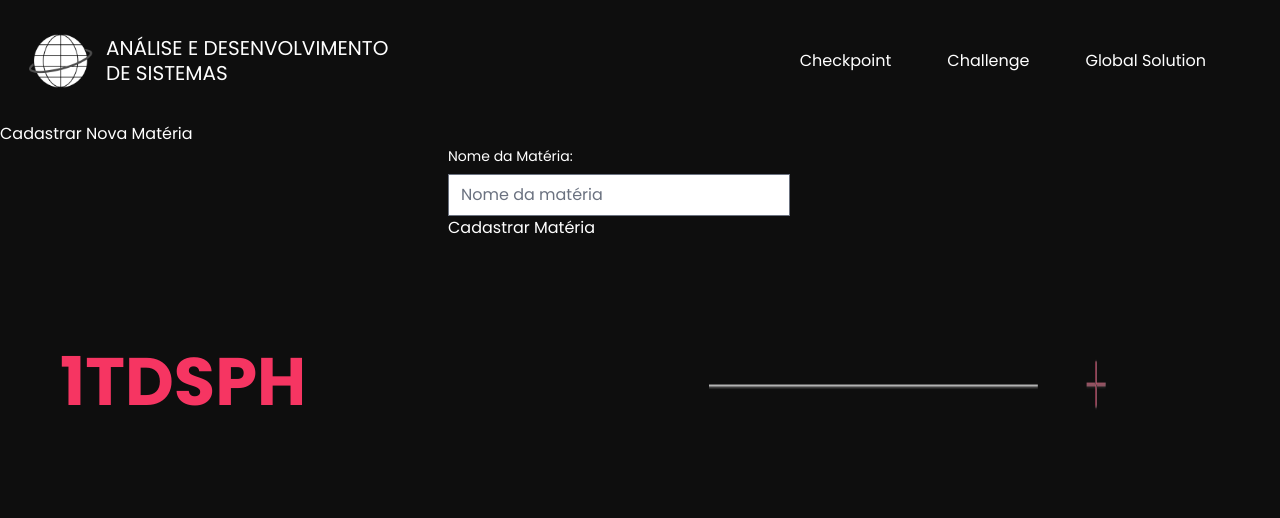
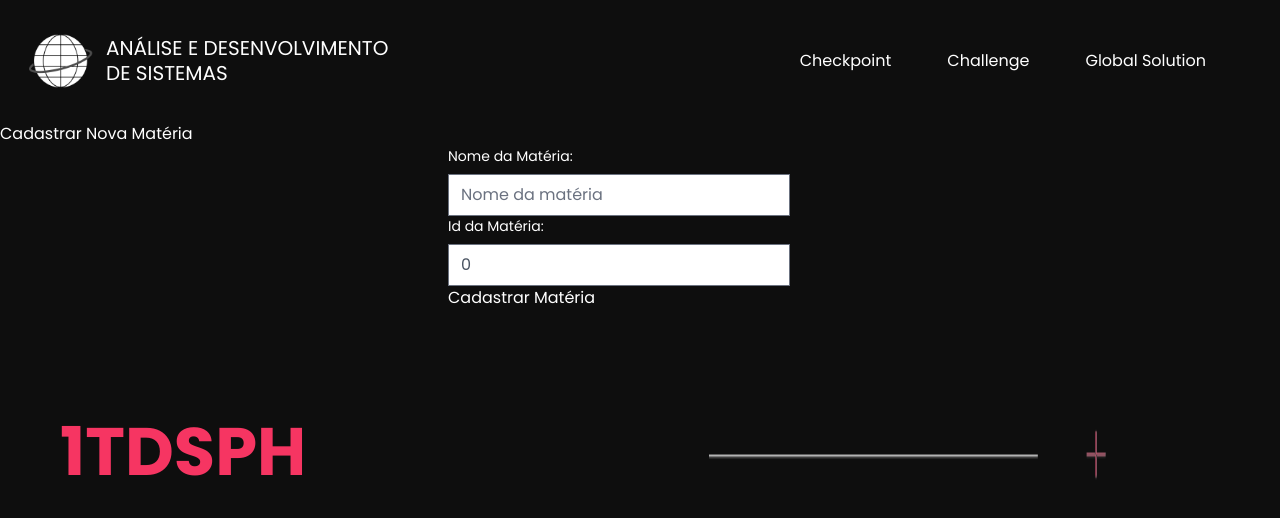
Before and after one commit to ISRAEL2491/CP6-Front-end, a Next.js app in the folder my-app/: page /alunos/aluno/nova-materia in a window 1280 px wide. Shown: the top 518 px of the page. Built offline with nearby package versions, Linux system fonts and the light colour scheme.

Commit message:
Página para cadastrar matéria

```diff
--- a/my-app/src/app/alunos/aluno/nova-materia/page.tsx
+++ b/my-app/src/app/alunos/aluno/nova-materia/page.tsx
@@ -63,8 +63,24 @@ export default function NovaMateria({ params }: { params: { id: string } }) {
             onChange={(e) => setMateria({ ...materia, nome: e.target.value })}
             placeholder="Nome da matéria"
             required
+            className="text-gray-600"
           />
         </div>
+        <div>
+          <label htmlFor="idMateria" className="block mb-2 text-sm font-medium">
+            Id da Matéria:
+          </label>
+          <input
+            type="number"
+            id="idMateria"
+            value={materia.id}
+            onChange={(e) => setMateria({ ...materia, id: e.target.value })}
+            placeholder="Id da matéria"
+            required
+            className="text-gray-600"
+          />
+        </div>
+
         <div>
           <button type="submit">Cadastrar Matéria</button>
         </div>
```
